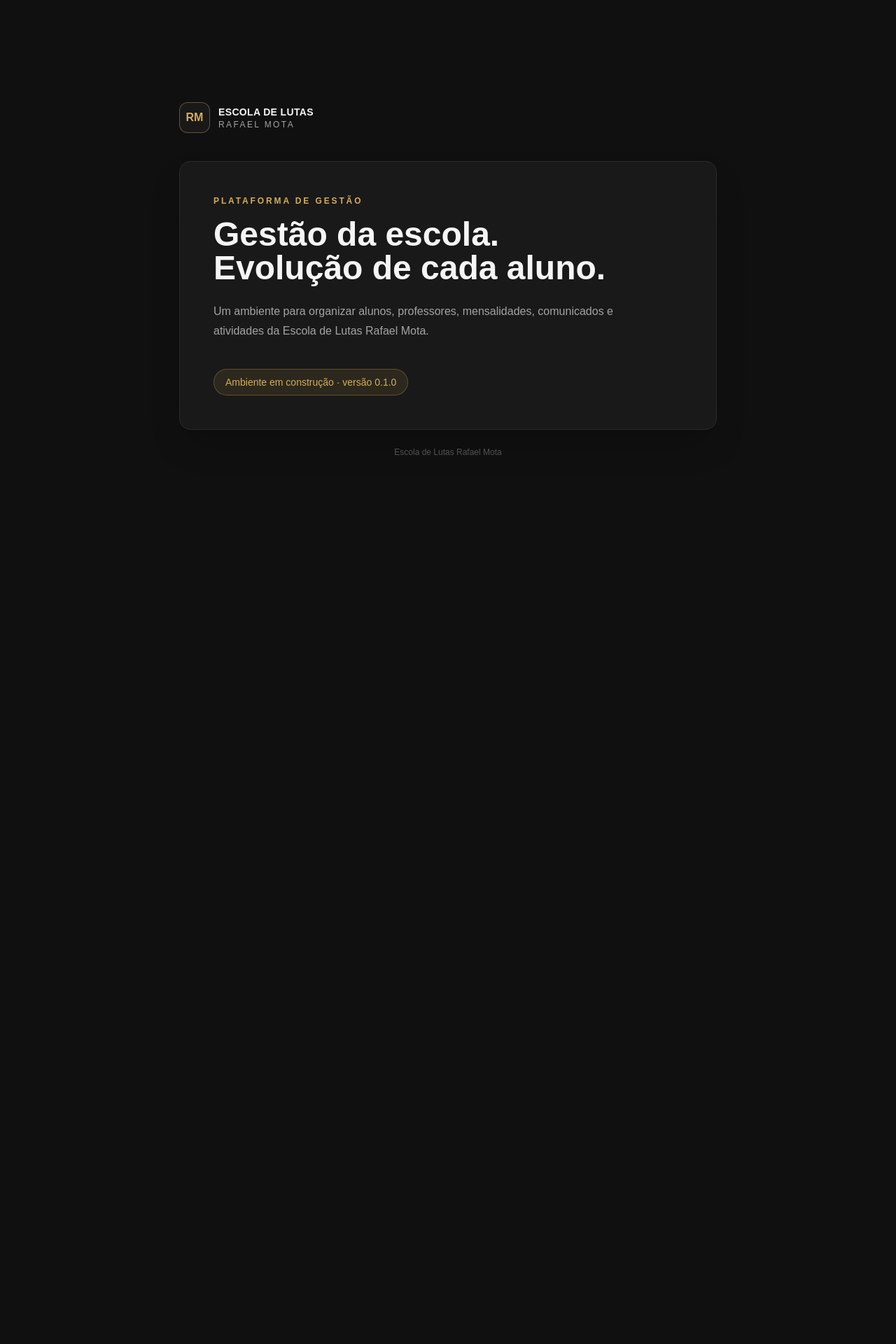
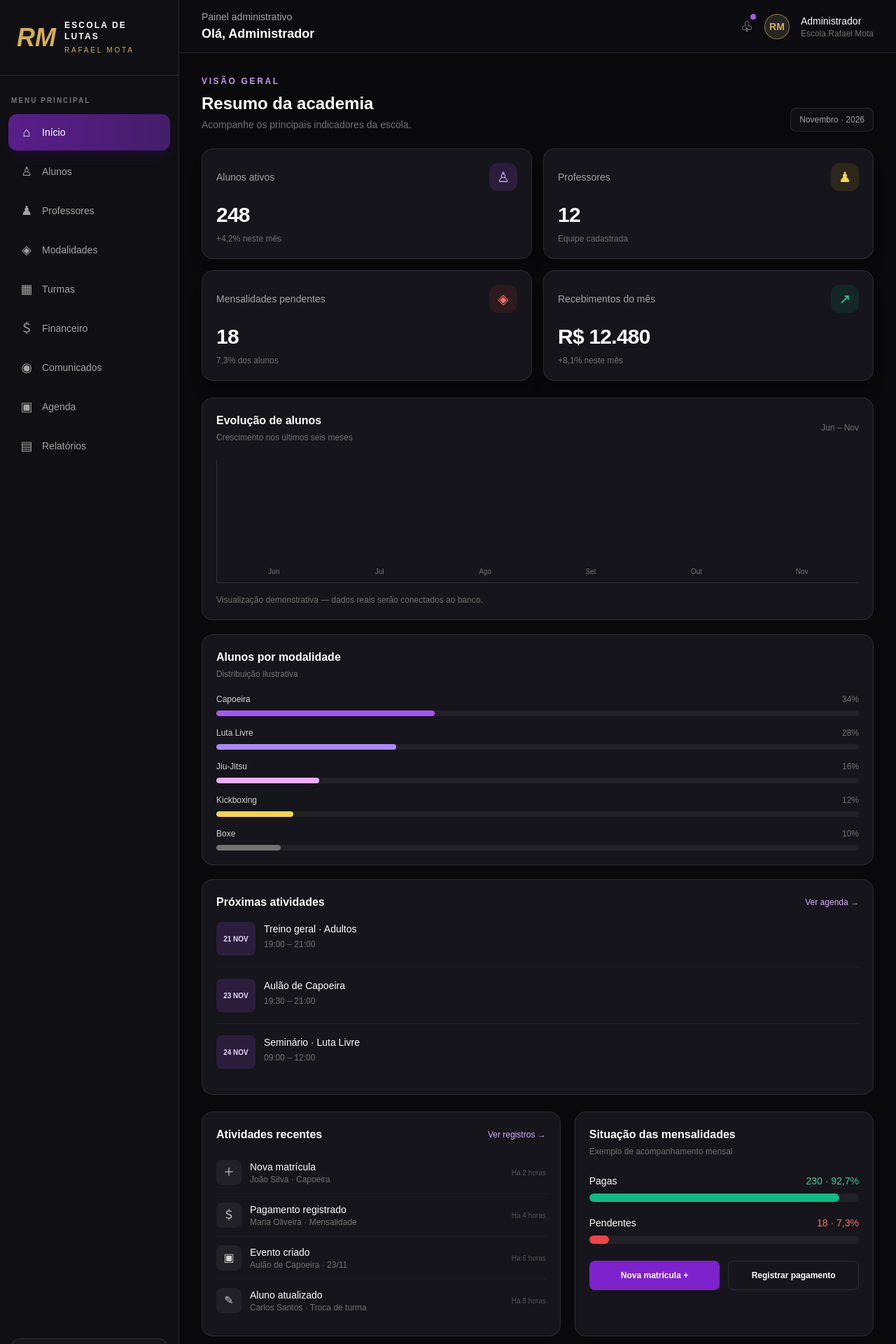
Before and after one commit to uniaocombateteam-collab/EscoladeLuta, a Next.js app: page / in a window 1280 px wide. Shown: the top 1920 px of the page at 70% size. Before the commit the page ends 800 px from the top, so only its background shows below. Built offline with nearby package versions, Linux system fonts and the light colour scheme.

Commit message:
feat: build responsive academy admin dashboard

```diff
--- a/src/app/page.tsx
+++ b/src/app/page.tsx
@@ -1,22 +1,73 @@
+"use client";
+
+import { useState } from "react";
+
+const navigation = [
+  ["⌂", "Início"], ["♙", "Alunos"], ["♟", "Professores"],
+  ["◈", "Modalidades"], ["▦", "Turmas"], ["＄", "Financeiro"],
+  ["◉", "Comunicados"], ["▣", "Agenda"], ["▤", "Relatórios"],
+];
+const stats = [
+  { label: "Alunos ativos", value: "248", note: "+4,2% neste mês", tone: "purple", icon: "♙" },
+  { label: "Professores", value: "12", note: "Equipe cadastrada", tone: "gold", icon: "♟" },
+  { label: "Mensalidades pendentes", value: "18", note: "7,3% dos alunos", tone: "red", icon: "◈" },
+  { label: "Recebimentos do mês", value: "R$ 12.480", note: "+8,1% neste mês", tone: "green", icon: "↗" },
+];
+const activities = [
+  ["Nova matrícula", "João Silva · Capoeira", "Há 2 horas", "＋"],
+  ["Pagamento registrado", "Maria Oliveira · Mensalidade", "Há 4 horas", "＄"],
+  ["Evento criado", "Aulão de Capoeira · 23/11", "Há 6 horas", "▣"],
+  ["Aluno atualizado", "Carlos Santos · Troca de turma", "Há 8 horas", "✎"],
+];
+const events = [
+  ["21 NOV", "Treino geral · Adultos", "19:00 – 21:00"],
+  ["23 NOV", "Aulão de Capoeira", "19:30 – 21:00"],
+  ["24 NOV", "Seminário · Luta Livre", "09:00 – 12:00"],
+];
+
 export default function HomePage() {
+  const [active, setActive] = useState("Início");
+  const [menuOpen, setMenuOpen] = useState(false);
   return (
-    <main className="flex min-h-screen items-center justify-center px-6 py-16">
-      <section className="w-full max-w-3xl">
-        <header className="mb-10 flex items-center gap-3">
-          <div className="flex h-11 w-11 items-center justify-center rounded-xl border border-academy-gold/40 bg-academy-panel font-bold text-academy-gold">RM</div>
-          <div>
-            <p className="text-sm font-semibold tracking-wide">ESCOLA DE LUTAS</p>
-            <p className="text-xs tracking-[0.2em] text-academy-muted">RAFAEL MOTA</p>
+    <main className="min-h-screen bg-[#09090b] text-white">
+      <div className="flex min-h-screen">
+        <aside className={`fixed inset-y-0 left-0 z-30 flex w-64 flex-col border-r border-white/10 bg-[#101014] transition-transform lg:static lg:translate-x-0 ${menuOpen ? "translate-x-0" : "-translate-x-full"}`}>
+          <div className="border-b border-white/10 px-6 py-7">
+            <div className="flex items-center gap-3">
+              <div className="text-4xl font-black italic text-[#d6ad55]">RM</div>
+              <div><p className="text-xs font-bold tracking-[.18em]">ESCOLA DE LUTAS</p><p className="mt-1 text-[10px] tracking-[.28em] text-[#d6ad55]">RAFAEL MOTA</p></div>
+            </div>
           </div>
-        </header>
-        <section className="rounded-2xl border border-academy-line bg-academy-panel p-8 shadow-2xl sm:p-12">
-          <p className="mb-4 text-xs font-semibold uppercase tracking-[0.24em] text-academy-gold">Plataforma de gestão</p>
-          <h1 className="max-w-xl text-3xl font-semibold leading-tight sm:text-5xl">Gestão da escola. Evolução de cada aluno.</h1>
-          <p className="mt-6 max-w-xl leading-7 text-academy-muted">Um ambiente para organizar alunos, professores, mensalidades, comunicados e atividades da Escola de Lutas Rafael Mota.</p>
-          <div className="mt-10 inline-flex rounded-full border border-academy-gold/30 bg-academy-gold/10 px-4 py-2 text-sm text-academy-gold">Ambiente em construção · versão 0.1.0</div>
+          <div className="px-4 pt-7 text-[10px] font-semibold uppercase tracking-[.2em] text-neutral-500">Menu principal</div>
+          <nav className="mt-3 flex-1 space-y-1 px-3">
+            {navigation.map(([icon, label]) => <button key={label} onClick={() => {setActive(label);setMenuOpen(false);}} className={`flex w-full items-center gap-3 rounded-xl px-4 py-3 text-left text-sm transition ${active === label ? "bg-gradient-to-r from-purple-800/80 to-purple-600/40 text-white shadow-lg shadow-purple-950/30" : "text-neutral-400 hover:bg-white/5 hover:text-white"}`}><span className="w-5 text-center text-lg">{icon}</span>{label}</button>)}
+          </nav>
+          <div className="m-4 rounded-xl border border-white/10 bg-white/[.03] p-4"><p className="text-xs font-semibold">Disciplina · Técnica · Evolução</p><p className="mt-2 text-[10px] text-neutral-500">Sistema de gestão da academia</p></div>
+        </aside>
+        {menuOpen && <button aria-label="Fechar menu" onClick={() => setMenuOpen(false)} className="fixed inset-0 z-20 bg-black/70 lg:hidden" />}
+        <section className="min-w-0 flex-1">
+          <header className="sticky top-0 z-10 flex h-[76px] items-center justify-between border-b border-white/10 bg-[#0d0d11]/95 px-5 backdrop-blur md:px-8">
+            <div className="flex items-center gap-4"><button onClick={() => setMenuOpen(!menuOpen)} className="rounded-lg border border-white/10 px-3 py-2 text-neutral-300 lg:hidden">☰</button><div><p className="text-sm text-neutral-400">Painel administrativo</p><h1 className="text-lg font-semibold">Olá, Administrador</h1></div></div>
+            <div className="flex items-center gap-4"><button aria-label="Notificações" className="relative text-xl text-neutral-300">♧<span className="absolute -right-1 -top-1 h-2 w-2 rounded-full bg-purple-500"/></button><div className="hidden h-9 w-9 items-center justify-center rounded-full border border-[#d6ad55]/60 bg-neutral-800 text-sm font-semibold text-[#d6ad55] sm:flex">RM</div><div className="hidden sm:block"><p className="text-sm font-medium">Administrador</p><p className="text-xs text-neutral-500">Escola Rafael Mota</p></div></div>
+          </header>
+          <div className="mx-auto max-w-[1600px] space-y-6 p-5 md:p-8">
+            <div className="flex flex-wrap items-end justify-between gap-3"><div><p className="text-xs font-semibold uppercase tracking-[.22em] text-[#c49aee]">Visão geral</p><h2 className="mt-2 text-2xl font-semibold">Resumo da academia</h2><p className="mt-1 text-sm text-neutral-500">Acompanhe os principais indicadores da escola.</p></div><span className="rounded-lg border border-white/10 bg-white/[.03] px-3 py-2 text-xs text-neutral-400">Novembro · 2026</span></div>
+            <div className="grid gap-4 sm:grid-cols-2 2xl:grid-cols-4">
+              {stats.map((s) => <article key={s.label} className="rounded-2xl border border-white/10 bg-[#15151b] p-5 shadow-xl shadow-black/10"><div className="flex items-center justify-between"><p className="text-sm text-neutral-400">{s.label}</p><span className={`flex h-10 w-10 items-center justify-center rounded-xl text-xl ${s.tone === "purple" ? "bg-purple-500/15 text-purple-300" : s.tone === "gold" ? "bg-amber-400/10 text-amber-300" : s.tone === "red" ? "bg-red-500/10 text-red-400" : "bg-emerald-500/10 text-emerald-400"}`}>{s.icon}</span></div><p className="mt-4 text-3xl font-semibold tracking-tight">{s.value}</p><p className="mt-2 text-xs text-neutral-500">{s.note}</p></article>)}
+            </div>
+            <div className="grid gap-5 2xl:grid-cols-[1.35fr_1fr_0.9fr]">
+              <article className="rounded-2xl border border-white/10 bg-[#15151b] p-5"><div className="flex items-center justify-between"><div><h3 className="font-semibold">Evolução de alunos</h3><p className="mt-1 text-xs text-neutral-500">Crescimento nos últimos seis meses</p></div><span className="text-xs text-neutral-500">Jun – Nov</span></div><div className="mt-6 flex h-44 items-end gap-3 border-b border-l border-white/10 px-3 pb-2">{[48,57,62,72,84,94].map((v,i)=><div key={i} className="flex flex-1 flex-col items-center gap-2"><div className="w-full rounded-t-md bg-gradient-to-t from-purple-900 to-purple-400" style={{height:`${v}%`}}/><span className="text-[10px] text-neutral-500">{["Jun","Jul","Ago","Set","Out","Nov"][i]}</span></div>)}</div><p className="mt-4 text-xs text-neutral-500">Visualização demonstrativa — dados reais serão conectados ao banco.</p></article>
+              <article className="rounded-2xl border border-white/10 bg-[#15151b] p-5"><h3 className="font-semibold">Alunos por modalidade</h3><p className="mt-1 text-xs text-neutral-500">Distribuição ilustrativa</p><div className="mt-5 space-y-4">{[["Capoeira","34%","bg-purple-500"],["Luta Livre","28%","bg-violet-400"],["Jiu-Jitsu","16%","bg-fuchsia-300"],["Kickboxing","12%","bg-amber-300"],["Boxe","10%","bg-neutral-500"]].map(([name,pct,color])=><div key={name}><div className="mb-2 flex justify-between text-xs"><span className="text-neutral-300">{name}</span><span className="text-neutral-500">{pct}</span></div><div className="h-2 overflow-hidden rounded-full bg-white/5"><div className={`h-full rounded-full ${color}`} style={{width:pct}}/></div></div>)}</div></article>
+              <article className="rounded-2xl border border-white/10 bg-[#15151b] p-5"><div className="flex items-center justify-between"><h3 className="font-semibold">Próximas atividades</h3><button onClick={()=>setActive("Agenda")} className="text-xs text-purple-300">Ver agenda →</button></div><div className="mt-4 space-y-4">{events.map(([date,title,time])=><div key={title} className="flex gap-3 border-b border-white/5 pb-4 last:border-0"><div className="flex h-12 w-14 shrink-0 flex-col items-center justify-center rounded-lg bg-purple-500/15 text-[10px] font-bold text-purple-200">{date}</div><div><p className="text-sm font-medium">{title}</p><p className="mt-1 text-xs text-neutral-500">{time}</p></div></div>)}</div></article>
+            </div>
+            <div className="grid gap-5 xl:grid-cols-[1.2fr_1fr]">
+              <article className="rounded-2xl border border-white/10 bg-[#15151b] p-5"><div className="flex items-center justify-between"><h3 className="font-semibold">Atividades recentes</h3><button onClick={()=>setActive("Alunos")} className="text-xs text-purple-300">Ver registros →</button></div><div className="mt-3">{activities.map(([title,desc,time,icon])=><div key={title} className="flex items-center gap-3 border-b border-white/5 py-3 last:border-0"><span className="flex h-9 w-9 items-center justify-center rounded-lg bg-white/5 text-neutral-300">{icon}</span><div className="min-w-0 flex-1"><p className="text-sm font-medium">{title}</p><p className="truncate text-xs text-neutral-500">{desc}</p></div><span className="whitespace-nowrap text-[10px] text-neutral-600">{time}</span></div>)}</div></article>
+              <article className="rounded-2xl border border-white/10 bg-[#15151b] p-5"><h3 className="font-semibold">Situação das mensalidades</h3><p className="mt-1 text-xs text-neutral-500">Exemplo de acompanhamento mensal</p><div className="mt-6"><div className="flex justify-between text-sm"><span>Pagas</span><span className="text-emerald-400">230 · 92,7%</span></div><div className="mt-2 h-3 rounded-full bg-white/5"><div className="h-full w-[92.7%] rounded-full bg-emerald-500"/></div></div><div className="mt-5"><div className="flex justify-between text-sm"><span>Pendentes</span><span className="text-red-400">18 · 7,3%</span></div><div className="mt-2 h-3 rounded-full bg-white/5"><div className="h-full w-[7.3%] rounded-full bg-red-500"/></div></div><div className="mt-6 grid grid-cols-2 gap-3"><button onClick={()=>setActive("Alunos")} className="rounded-lg bg-purple-700 px-3 py-3 text-xs font-semibold hover:bg-purple-600">Nova matrícula +</button><button onClick={()=>setActive("Financeiro")} className="rounded-lg border border-white/10 px-3 py-3 text-xs font-semibold hover:bg-white/5">Registrar pagamento</button></div></article>
+            </div>
+            <footer className="border-t border-white/10 pt-5 text-center text-[10px] tracking-[.16em] text-neutral-600">ESCOLA DE LUTAS RAFAEL MOTA · DISCIPLINA · TÉCNICA · EVOLUÇÃO</footer>
+          </div>
         </section>
-        <p className="mt-6 text-center text-xs text-neutral-600">Escola de Lutas Rafael Mota</p>
-      </section>
+      </div>
     </main>
   );
 }
```
